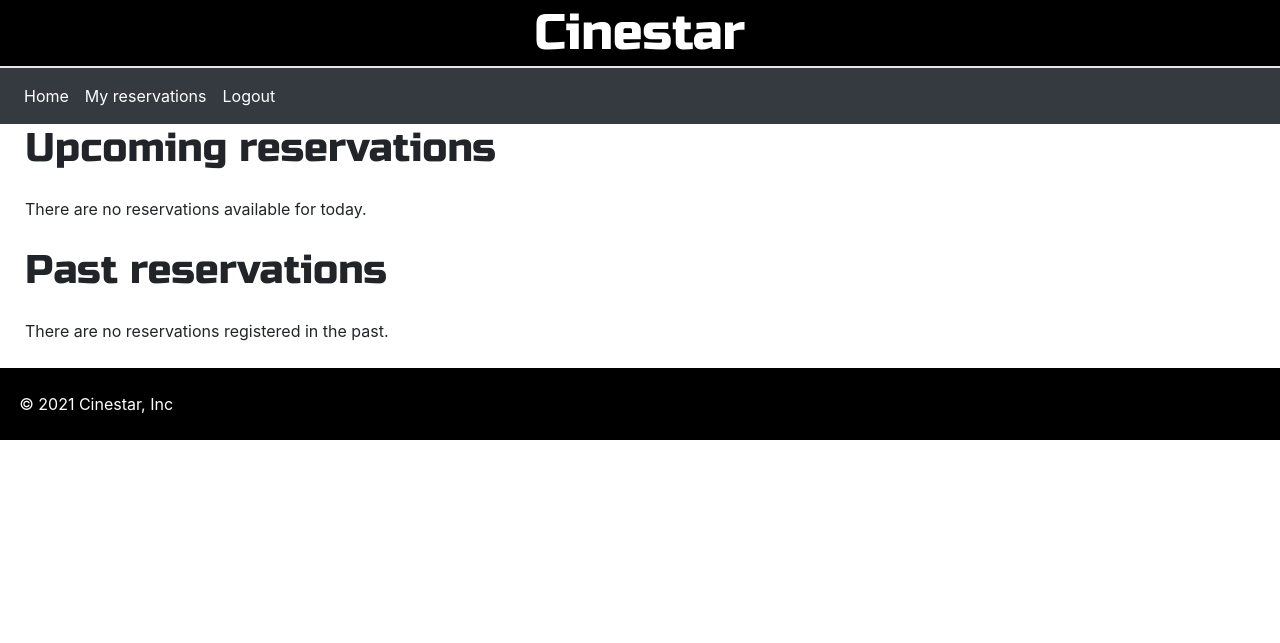
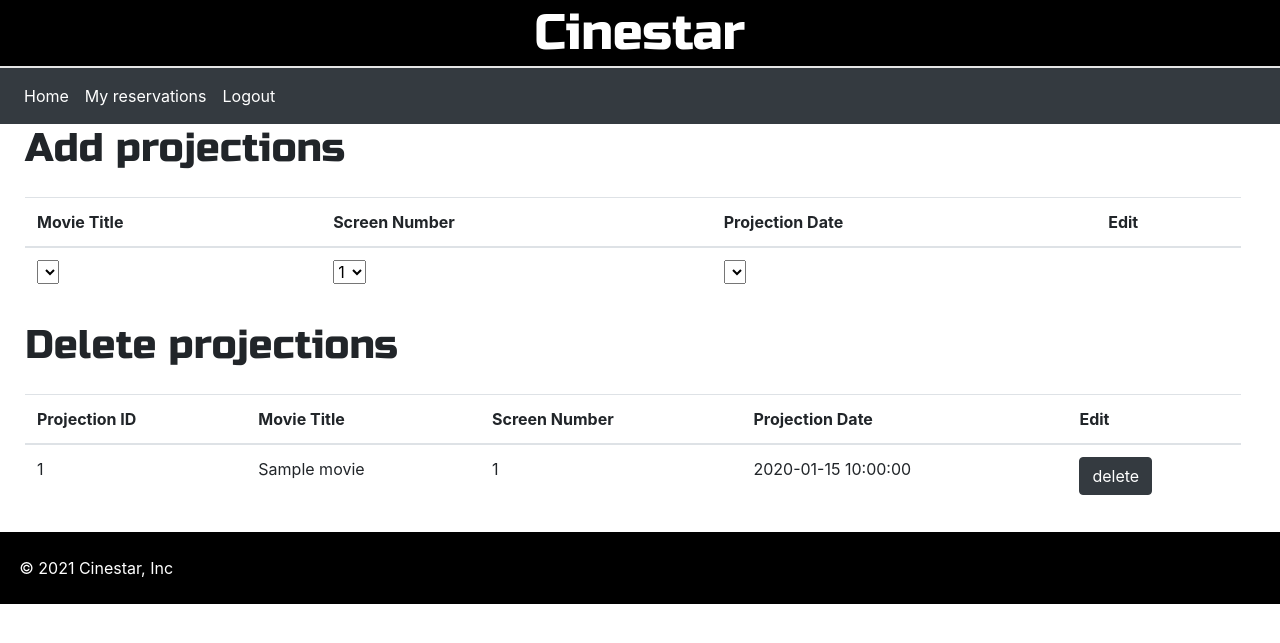
Before and after one commit to SiboraBaboci/cinema-theater, a Flask app: page /changeProjection in a window 1280 px wide. Shown: the top 643 px of the page. Run offline with Flask 2, Linux system fonts and the light colour scheme; a user stored in the database is signed in; tables that the repository leaves empty hold one stand-in row (values such as "Sample post"); lists and menus that the app fills with data are empty; some libraries are stand-ins or nearby versions.

Commit message:
inserted heading and table

```diff
--- a/website/template/add_movie_view.html
+++ b/website/template/add_movie_view.html
@@ -17,78 +17,81 @@
 Add projection
 {% endblock %}
 
+<!-- add function that prints error message once you have two overlapping dates and screens -->
+
+
 {% block content %}
 <body class="overflow-auto">
-  <h1 class="movie_h1_tables">Upcoming reservations</h1>
 
-  {% if future_reservations %}
-    <table id="customer_table_today" class="table">
-      <thead>
-        <tr>
-          <th scope="col">ID</th>
-          <th scope="col">Movie Title</th>
-          <th scope="col">Screen Number</th>
-          <th scope="col">Projection Date</th>
-          <th scope="col">Reservation Owner</th>
-          <th scope="col">Number of Seats</th>
-          <th scope="col">Confirmation Date</th>
-        </tr>
-      </thead>
-      <tbody>
-        {% for reservation in future_reservations  %}
-        <tr>
-          <td> {{reservation.ID}}</td>
-          <td>{{reservation.movie_title }}</td>
-          <td>{{reservation.screen_number}}</td>
-          <td>{{reservation.projection_date}}</td>
-          <td>{{reservation.reservation_owner}}</td>
-          <td>{{reservation.no_of_seats}}</td>
-          <td>{{reservation.confirmation_date}}</td>
-        </tr>
-        {% endfor %}
-      </tbody>
-    </table>
-  {% endif %}
+  <h1 class="movie_h1_tables">Add projections</h1>
 
-  {% if not future_reservations %}
-      <p class="movie_not_available">There are no reservations available for today.</p>
-  {% endif %}
-
-  <h1 class="movie_h1_tables">Past reservations</h1>
-
-  {% if past_reservations %}
-  <table id="customer_table_future" class="table">
+  <table id="customer_table_today" class="table">
     <thead>
       <tr>
-        <th scope="col">ID</th>
         <th scope="col">Movie Title</th>
         <th scope="col">Screen Number</th>
         <th scope="col">Projection Date</th>
-        <th scope="col">Reservation Owner</th>
-        <th scope="col">Number of Seats</th>
-        <th scope="col">Confirmation Date</th>
+        <th scope="col">Edit</th>
       </tr>
     </thead>
     <tbody>
-      {% for reservation in past_reservations %}
-      <tr>
-        <td> {{reservation.ID}}</td>
-        <td>{{reservation.movie_title }}</td>
-        <td>{{reservation.screen_number}}</td>
-        <td>{{reservation.projection_date}}</td>
-        <td>{{reservation.reservation_owner}}</td>
-        <td>{{reservation.no_of_seats}}</td>
-        <td>{{reservation.confirmation_date}}</td>
-      </tr>
-      {% endfor %}
+        <tr>
+          <td>
+            <select id="movie_insert">
+            {% for movie in unique_movie_list %}
+              <option value="{{movie}}">
+                {{movie}}
+              </option>
+            {% endfor %}
+            </select>
+          </td>
+          <td>
+            <select id="screen_insert">
+                <option value="1">1</option>
+                <option value="2">2</option>
+                <option value="3">3</option>
+                <option value="4">4</option>
+                <option value="5">5</option>
+            </select>
+          </td>
+          <td>
+            <select id="date_insert">
+              {% for date in date_list %}
+                <option value="{{date}}">
+                  {{date}}
+                </option>
+              {% endfor %}
+          </td>
+        </tr>
     </tbody>
   </table>
-  {% endif %}
 
-  {% if not past_reservations %}
-    <p class="movie_not_available">There are no reservations registered in the past.</p>
-  {% endif %}
+  <h1 class="movie_h1_tables">Delete projections</h1>
+
+  <table id="customer_table_today" class="table">
+    <thead>
+      <tr>
+        <th scope="col">Projection ID</th>
+        <th scope="col">Movie Title</th>
+        <th scope="col">Screen Number</th>
+        <th scope="col">Projection Date</th>
+        <th scope="col">Edit</th>
+      </tr>
+    </thead>
+    <tbody>
+      {% for projection in future_projections %}
+        <tr>
+          <td> {{projection.projection_id}}</td>
+          <td>{{projection.movie_title}}</td>
+          <td>{{projection.screen_id}}</td>
+          <td>{{projection.date}}</td>
+          <td><button class="btn btn-dark">delete</button></td>
+        </tr>
+        {% endfor %}
+    </tbody>
+  </table>
 
 </body>
 
+
 {% endblock %}
```
